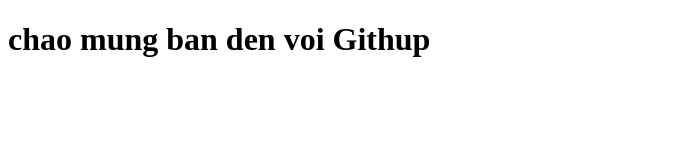
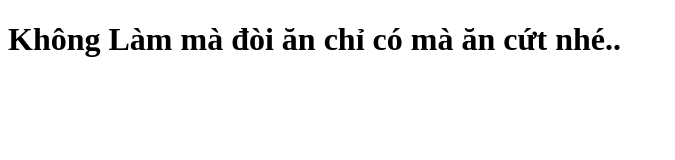
Before and after one commit to lvphong124/webside, a plain HTML site: page index.html in a window 1280 px wide. Shown: the whole page, without its empty margins (0-675 px from the left). Drawn offline with Linux system fonts and the light colour scheme.

Commit message:
Update index.html

```diff
--- a/index.html
+++ b/index.html
@@ -4,7 +4,8 @@
 	<title>Huong dan dung githup</title>
 </head>
 <body>
-<h1>chao mung ban den voi Githup</h1>
+<h1>Không Làm mà đòi ăn chỉ có mà ăn cứt nhé..</h1>
+<h1></h1>
 
 </body>
 </html>
```
